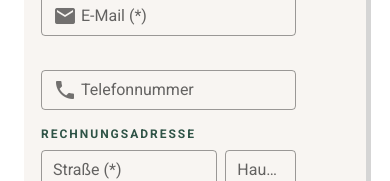
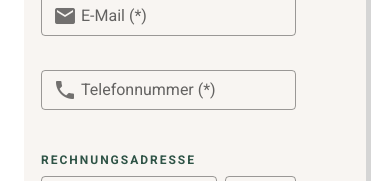
Before and after one commit to mknentwich/vuejs-ui, a Vue app: page /shop/checkout in a window 390 px wide. Shown: the part 663-844 px from the top of the page. Built offline with nearby package versions, Linux system fonts and the light colour scheme; no server answers.

Commit message:
Validate phonenumber

```diff
--- a/src/components/shop/OrderDataInput.vue
+++ b/src/components/shop/OrderDataInput.vue
@@ -83,10 +83,10 @@
             <v-col cols="10">
               <v-text-field
                 v-model="orderDetails.identity.telephone"
+                :rules="phoneRules"
                 dense
                 outlined
-                hide-details
-                label="Telefonnummer"
+                label="Telefonnummer (*)"
                 prepend-inner-icon="mdi-phone"
               ></v-text-field>
             </v-col>
@@ -270,6 +270,10 @@ import { mapGetters, mapMutations } from 'vuex'
         v => !!v || 'Pflichtfeld',
         v => /.+@.+\..+/.test(v) || 'Bitte gültige E-Mail Adresse eingeben.',
       ],
+      phoneRules: [
+        v => !!v || 'Pflichtfeld',
+        v => /^(\+[0-9]{2,3}|00[0-9]{2,3}|0)[0-9]{3,50}$/.test(v) || 'Gültige Telefonnummern bestehen nur aus Ziffern und maximal einem \'+\' am Beginn',
+      ],
       requiredRule: [
         v => !!v || 'Pflichtfeld',
       ],
```
